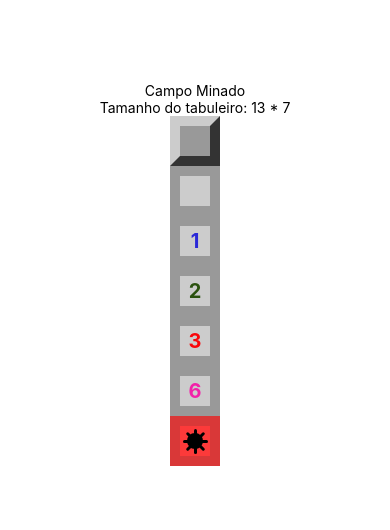
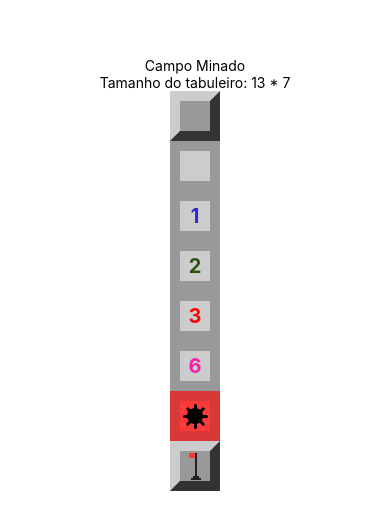
Before and after one commit to LuanSilveiraSouza/react-native-minesweeper, a React Native app: screen / in a window 390 px wide. Shown: the part 148-678 px from the top of the page. Built offline with nearby package versions, Linux system fonts and the light colour scheme.

Commit message:
Flag Component

```diff
--- a/App.js
+++ b/App.js
@@ -16,6 +16,7 @@ export default function App() {
       <Field opened nearMines={3}/>
       <Field opened nearMines={6}/>
       <Field mined opened />
+      <Field flagged/>
     </View>
   );
 }
--- a/src/components/Field.js
+++ b/src/components/Field.js
@@ -2,15 +2,17 @@ import React from 'react';
 import {View, StyleSheet, Text} from 'react-native';
 import params from '../params';
 import Mine from './Mine';
+import Flag from './Flag';
 
 export default props => {
-  const {mined, opened, nearMines} = props;
+  const {mined, opened, nearMines, flagged} = props;
 
   const stylesField = [styles.field];
 
   if(opened) stylesField.push(styles.opened);
   if(mined) stylesField.push(styles.exploded);
-  if(stylesField.length === 1) stylesField.push(styles.regular);
+  if(flagged) stylesField.push(styles.flagged);
+  if(!opened && !mined) stylesField.push(styles.regular);
 
   let color = null;
   if(nearMines > 0) {
@@ -25,6 +27,7 @@ export default props => {
       {!mined && opened && nearMines > 0 ?
         <Text style={[styles.label, {color: color}]}>{nearMines}</Text> : false}
       {mined && opened ? <Mine /> : false}
+      {flagged && !opened ? <Flag /> : false}
     </View>
   );
 }
--- /dev/null
+++ b/src/components/Flag.js
@@ -0,0 +1,72 @@
+import React from 'react';
+import {StyleSheet, View} from 'react-native';
+import params from '../params';
+
+export default props => {
+  return(
+    <View style={styles.container}>
+      <View style={[styles.flagpole, props.bigger ? styles.flagpoleBigger : null]}></View>
+      <View style={[styles.flag, props.bigger ? styles.flagBigger : null]}></View>
+      <View style={[styles.base1, props.bigger ? styles.base1Bigger : null]}></View>
+      <View style={[styles.base2, props.bigger ? styles.base2Bigger : null]}></View>
+    </View>
+  );
+}
+
+const styles = StyleSheet.create({
+  container: {
+    marginTop: 2,
+  },
+  flagpole: {
+    position: 'absolute',
+    height: params.blockSize / 2,
+    width: 2,
+    backgroundColor: '#222',
+    marginLeft: (params.blockSize / 4) + 2,
+  },
+  flag: {
+    position: 'absolute',
+    height: 5,
+    width: 6,
+    backgroundColor: '#fc3a3a',
+    marginLeft: (params.blockSize / 5) - 1,
+  },
+  base1: {
+    position: 'absolute',
+    height: 2,
+    width: 6,
+    backgroundColor: '#222',
+    marginLeft: params.blockSize / 4,
+    marginTop: (params.blockSize / 2) - 2,
+  },
+  base2: {
+    position: 'absolute',
+    height: 2,
+    width: 10,
+    backgroundColor: '#222',
+    marginLeft: (params.blockSize / 4) - 2,
+    marginTop: (params.blockSize / 2),
+  },
+  flagpoleBigger: {
+    height: 28,
+    width: 4,
+    marginLeft: 16,
+  },
+  flagBigger: {
+      height: 10,
+      width: 14,
+      marginLeft: 3,
+  },
+  base1Bigger: {
+      height: 4,
+      width: 12,
+      marginTop: 20,
+      marginLeft: 12,
+  },
+  base2Bigger: {
+      height: 4,
+      width: 20,
+      marginLeft: 8,
+      marginTop: 24
+  }
+});
```
